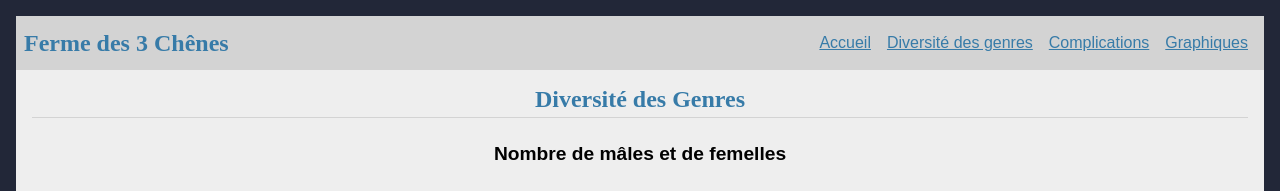
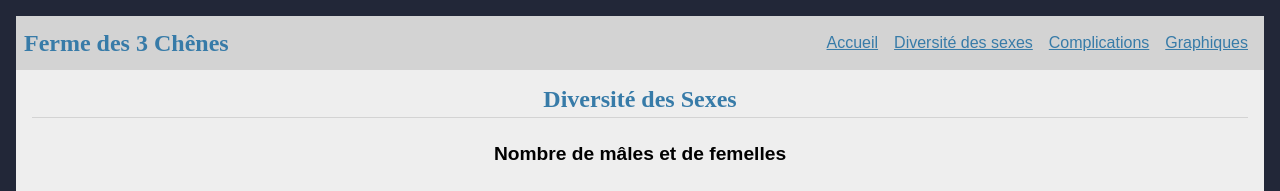
Before and after one commit to Yonyc/p2, a Python web app: template templates/auth/gender.html in a window 1280 px wide. Shown: the top 191 px of the page. Run offline with Jinja, Linux system fonts and the light colour scheme; the template is opened without the code that fills it, so the values that code supplies are empty; some libraries are stand-ins or nearby versions.

Commit message:
Replace gender for sexes after a suggestion in reviews

```diff
--- a/auth.py
+++ b/auth.py
@@ -72,7 +72,7 @@ def index():
 def gender():
     """
     Fonction permettant de récupérer les données et de faire la requête SQL nous
-    permettant d'afficher un graphique sur la diversité des genres. Ceci est notre
+    permettant d'afficher un graphique sur la diversité des sexes. Ceci est notre
     première fonctionnalité supplémentaire.
     """
     db = get_db()
--- a/templates/auth/gender.html
+++ b/templates/auth/gender.html
@@ -2,7 +2,7 @@
 
 {% block header %}
     <script src="https://cdnjs.cloudflare.com/ajax/libs/Chart.js/3.7.1/chart.min.js" integrity="sha512-QSkVNOCYLtj73J4hbmVoOV6KVZuMluZlioC+trLpewV8qMjsWqlIQvkn1KGX2StWvPMdWGBqim1xlC8krl1EKQ==" crossorigin="anonymous" referrerpolicy="no-referrer"></script>
-    <h1 class="pageTitle">{% block title %}Diversité des Genres{% endblock %}</h1>
+    <h1 class="pageTitle">{% block title %}Diversité des Sexes{% endblock %}</h1>
 {% endblock %}
 
 {% block content %}
--- a/templates/base_templates.html
+++ b/templates/base_templates.html
@@ -16,7 +16,7 @@
             <!-- Liste des redirections vers les liens disponible sur le site: -->
             <ul>
                 <li><a href="{{ url_for('auth.index') }}">Accueil</a></li>
-                <li><a href="{{ url_for('auth.gender') }}">Diversité des genres</a></li>
+                <li><a href="{{ url_for('auth.gender') }}">Diversité des sexes</a></li>
                 <li><a href="{{ url_for('auth.complication') }}">Complications</a></li>
                 <li><a href="{{ url_for('auth.velage') }}">Graphiques</a></li>
             </ul>
```
